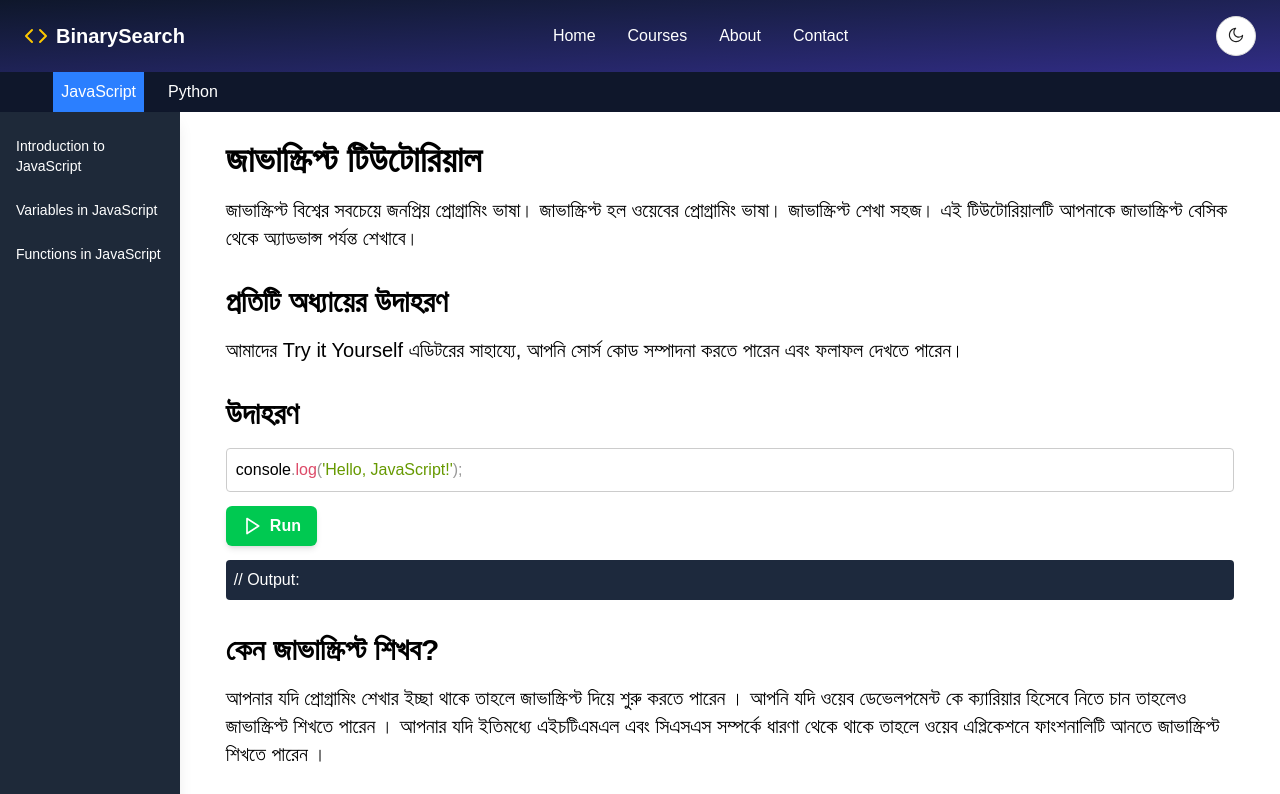
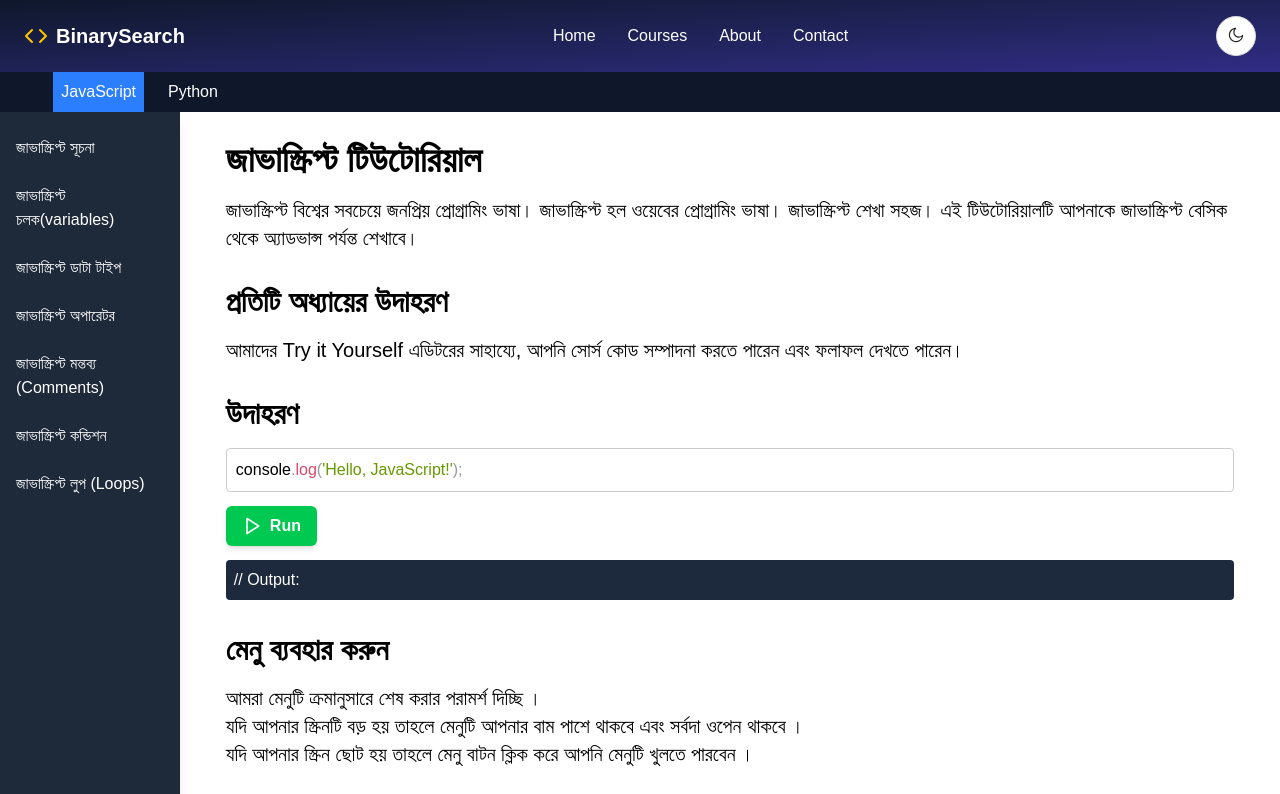
Before and after one commit to misbahulhoq/binarysearch, a Next.js app: page /javascript in a window 1280 px wide. Shown: the top 794 px of the page. Built offline with nearby package versions, Linux system fonts and the light colour scheme; what @ant-design/nextjs-registry would draw is missing.

Commit message:
added some links on the sidebar

```diff
--- a/src/app/javascript/page.tsx
+++ b/src/app/javascript/page.tsx
@@ -30,13 +30,28 @@
         </div>
 
         <div className="mt-8">
+          <h2 className="mb-4 text-3xl font-bold">মেনু ব্যবহার করুন</h2>
+          <p className="text-xl">
+            আমরা মেনুটি ক্রমানুসারে শেষ করার পরামর্শ দিচ্ছি ।
+          </p>
+          <p className="text-xl">
+            যদি আপনার স্ক্রিনটি বড় হয় তাহলে মেনুটি আপনার বাম পাশে থাকবে এবং
+            সর্বদা ওপেন থাকবে ।
+          </p>
+          <p className="text-xl">
+            যদি আপনার স্ক্রিন ছোট হয় তাহলে মেনু বাটন ক্লিক করে আপনি মেনুটি
+            খুলতে পারবেন ।
+          </p>
+        </div>
+
+        <div className="mt-8">
           <h2 className="mb-4 text-3xl font-bold">কেন জাভাস্ক্রিপ্ট শিখব?</h2>
           <p className="text-xl">
             আপনার যদি প্রোগ্রামিং শেখার ইচ্ছা থাকে তাহলে জাভাস্ক্রিপ্ট দিয়ে
-            শুরু করতে পারেন । আপনি যদি ওয়েব ডেভেলপমেন্ট কে ক্যারিয়ার হিসেবে
-            নিতে চান তাহলেও জাভাস্ক্রিপ্ট শিখতে পারেন । আপনার যদি ইতিমধ্যে
-            এইচটিএমএল এবং সিএসএস সম্পর্কে ধারণা থেকে থাকে তাহলে ওয়েব এপ্লিকেশনে
-            ফাংশনালিটি আনতে জাভাস্ক্রিপ্ট শিখতে পারেন ।
+            শুরু করতে পারেন । আপনি যদি ওয়েব ডেভেলপমেন্ট শিখতে চান তাহলেও
+            জাভাস্ক্রিপ্ট শিখতে পারেন । আপনার যদি ইতিমধ্যে এইচটিএমএল এবং সিএসএস
+            সম্পর্কে ধারণা থেকে থাকে তাহলে ওয়েব এপ্লিকেশনে ফাংশনালিটি আনতে
+            জাভাস্ক্রিপ্ট শিখতে পারেন ।
           </p>
         </div>
 
--- a/src/components/layout/Sidebar.tsx
+++ b/src/components/layout/Sidebar.tsx
@@ -2,6 +2,7 @@
 
 import { useSidebar } from "@/app/Provider";
 import Link from "next/link";
+import { usePathname } from "next/navigation";
 import React, { useEffect, useState } from "react";
 
 interface SidebarProps {
@@ -10,6 +11,7 @@
 const Sidebar = ({ links }: SidebarProps) => {
   const { isSidebarOpen, closeSidebar } = useSidebar();
   const [deviceWidth, setWidth] = useState<null | number>(null);
+  const pathName = usePathname();
   useEffect(() => {
     const deviceWidth = window.innerWidth;
     setWidth(deviceWidth);
@@ -38,7 +40,7 @@
               <li key={index}>
                 <Link
                   href={link.path}
-                  className={`block py-2 text-sm font-medium`}
+                  className={`block py-2 font-medium ${pathName === link.path ? "text-yellow-400" : ""}`}
                   onClick={() => {
                     if (deviceWidth !== null && deviceWidth < 1024) {
                       closeSidebar();
--- a/src/data/javascript/index.ts
+++ b/src/data/javascript/index.ts
@@ -10,22 +10,51 @@
 export const jsCourses: Course[] = [
   {
     id: "intro-js",
-    title: "Introduction to JavaScript",
+    title: "জাভাস্ক্রিপ্ট সূচনা ",
     content: "intro-js.mdx",
-    code: `console.log("Hello, JavaScript!");`,
+    code: `console.log("I am starting to learn JavaScript.");`,
     next: "variables",
     previous: "/",
   },
   {
     id: "variables",
-    title: "Variables in JavaScript",
+    title: "জাভাস্ক্রিপ্ট চলক(variables) ",
     content: "variables.mdx",
     next: "functions",
     previous: "intro-js",
   },
   {
     id: "functions",
-    title: "Functions in JavaScript",
+    title: "জাভাস্ক্রিপ্ট ডাটা টাইপ",
+    content: "functions.mdx",
+    next: null,
+    previous: "variables",
+  },
+  {
+    id: "functions",
+    title: "জাভাস্ক্রিপ্ট অপারেটর",
+    content: "functions.mdx",
+    next: null,
+    previous: "variables",
+  },
+
+  {
+    id: "functions",
+    title: "জাভাস্ক্রিপ্ট মন্তব্য (Comments)",
+    content: "functions.mdx",
+    next: null,
+    previous: "variables",
+  },
+  {
+    id: "functions",
+    title: "জাভাস্ক্রিপ্ট কন্ডিশন",
+    content: "functions.mdx",
+    next: null,
+    previous: "variables",
+  },
+  {
+    id: "functions",
+    title: "জাভাস্ক্রিপ্ট লুপ (Loops)",
     content: "functions.mdx",
     next: null,
     previous: "variables",
```
